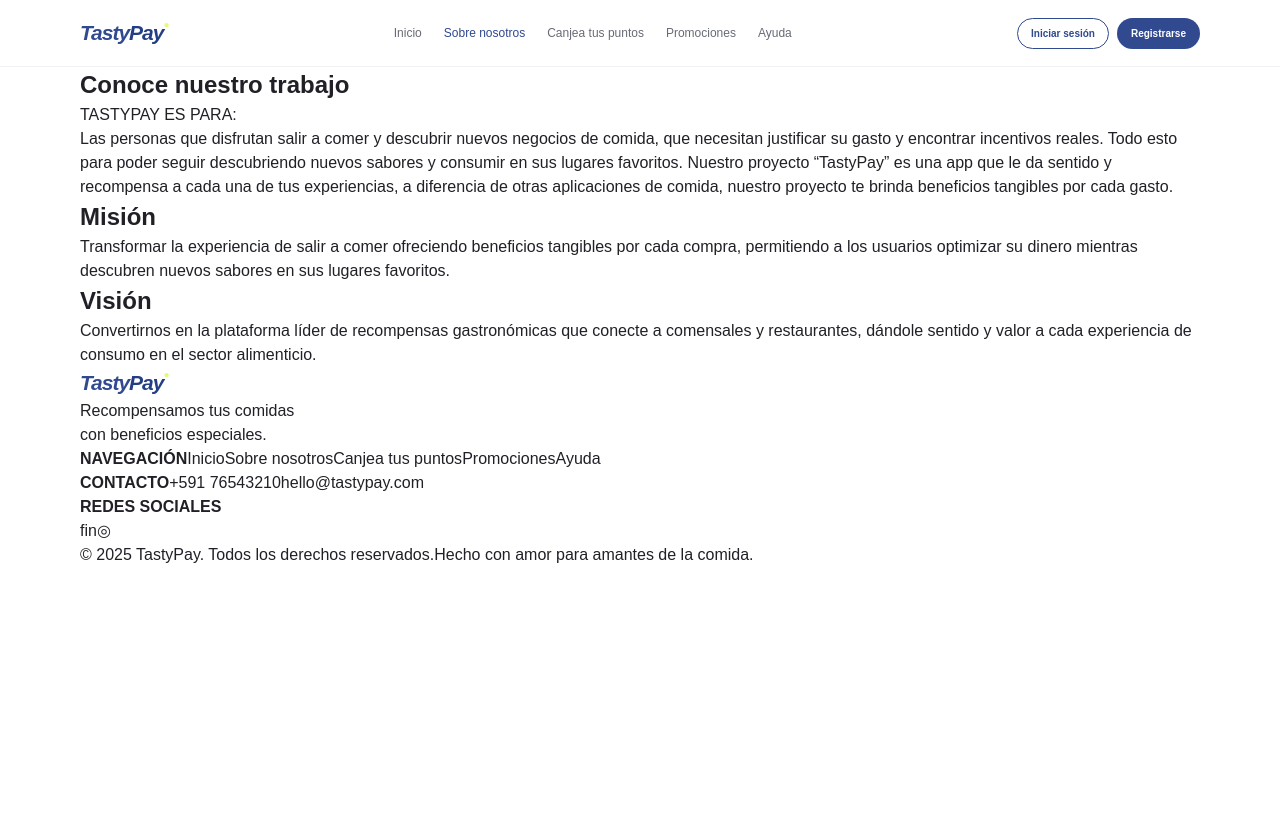
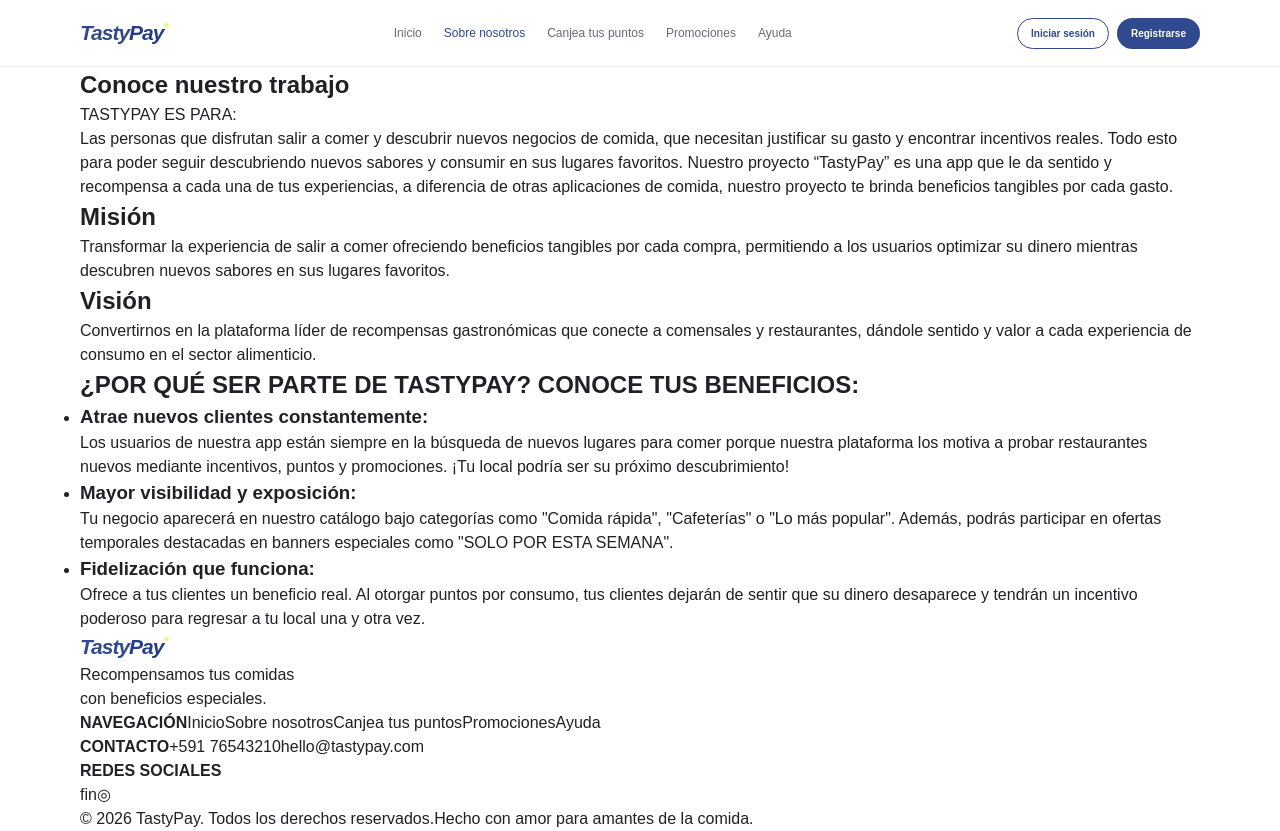
Before and after one commit to thaisespinoza-jpg/tastypay, a plain HTML site: page nosotros.html in a window 1280 px wide. Before the commit the page ends 800 px from the top, so only its background shows below. Drawn offline with Linux system fonts and the light colour scheme.

```diff
--- a/nosotros.html
+++ b/nosotros.html
@@ -37,6 +37,7 @@
       </div>
     </header>
 
+    <main>
       <!-- Título principal y presentación -->
       <section class="seccion nosotros-intro">
         <div class="contenedor">
@@ -46,10 +47,10 @@
             Las personas que disfrutan salir a comer y descubrir nuevos negocios
             de comida, que necesitan justificar su gasto y encontrar incentivos
             reales. Todo esto para poder seguir descubriendo nuevos sabores y
-          consumir en sus lugares favoritos. Nuestro proyecto “TastyPay” es una
-          app que le da sentido y recompensa a cada una de tus experiencias, a
-          diferencia de otras aplicaciones de comida, nuestro proyecto te brinda
-          beneficios tangibles por cada gasto.
+            consumir en sus lugares favoritos. Nuestro proyecto “TastyPay” es
+            una app que le da sentido y recompensa a cada una de tus
+            experiencias, a diferencia de otras aplicaciones de comida, nuestro
+            proyecto te brinda beneficios tangibles por cada gasto.
           </p>
         </div>
       </section>
@@ -68,13 +69,52 @@
           <article class="tarjeta tarjeta-vision">
             <h2>Visión</h2>
             <p>
-            Convertirnos en la plataforma líder de recompensas gastronómicas que
-            conecte a comensales y restaurantes, dándole sentido y valor a cada
-            experiencia de consumo en el sector alimenticio.
+              Convertirnos en la plataforma líder de recompensas gastronómicas
+              que conecte a comensales y restaurantes, dándole sentido y valor a
+              cada experiencia de consumo en el sector alimenticio.
             </p>
           </article>
         </div>
       </section>
+
+      <!-- Beneficios -->
+      <section class="seccion beneficios">
+        <div class="contenedor">
+          <h2 class="etiqueta">
+            ¿POR QUÉ SER PARTE DE TASTYPAY? CONOCE TUS BENEFICIOS:
+          </h2>
+          <ul class="lista-beneficios">
+            <li>
+              <h3>Atrae nuevos clientes constantemente:</h3>
+              <p>
+                Los usuarios de nuestra app están siempre en la búsqueda de
+                nuevos lugares para comer porque nuestra plataforma los motiva a
+                probar restaurantes nuevos mediante incentivos, puntos y
+                promociones. ¡Tu local podría ser su próximo descubrimiento!
+              </p>
+            </li>
+            <li>
+              <h3>Mayor visibilidad y exposición:</h3>
+              <p>
+                Tu negocio aparecerá en nuestro catálogo bajo categorías como
+                "Comida rápida", "Cafeterías" o "Lo más popular". Además, podrás
+                participar en ofertas temporales destacadas en banners
+                especiales como "SOLO POR ESTA SEMANA".
+              </p>
+            </li>
+            <li>
+              <h3>Fidelización que funciona:</h3>
+              <p>
+                Ofrece a tus clientes un beneficio real. Al otorgar puntos por
+                consumo, tus clientes dejarán de sentir que su dinero desaparece
+                y tendrán un incentivo poderoso para regresar a tu local una y
+                otra vez.
+              </p>
+            </li>
+          </ul>
+        </div>
+      </section>
+    </main>
 
     <footer class="footer" id="footer">
       <div class="contenedor footer-columnas">
@@ -103,7 +143,7 @@
         </div>
       </div>
       <div class="contenedor footer-final">
-        <span>© 2025 TastyPay. Todos los derechos reservados.</span
+        <span>© 2026 TastyPay. Todos los derechos reservados.</span
         ><span>Hecho con amor para amantes de la comida.</span>
       </div>
     </footer>
```
Lines whose indentation alone changed are shown as unchanged.
